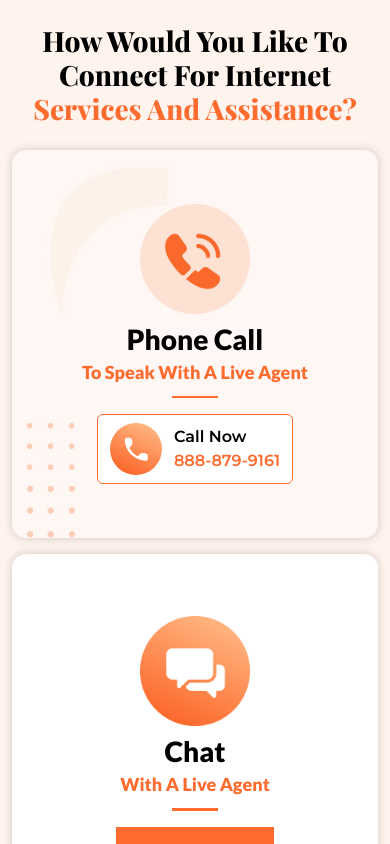
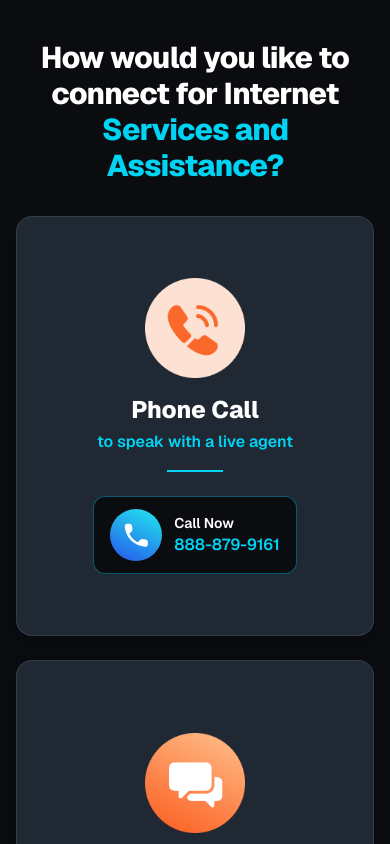
Before and after one commit to ajazsadat/JKcompareinternet, a Next.js app: page /live-agent in a window 390 px wide. Shown: the top 844 px of the page. Built offline with nearby package versions, Linux system fonts and the light colour scheme.

Commit message:
Restyle live-agent page to match site dark theme
Keep the phone/chat layout, but switch backgrounds and accents back to
the JKcompareinternet dark blue/cyan theme instead of SAS peach/orange.

Co-authored-by: ajazsadat <ajazsadat@users.noreply.github.com>

```diff
--- a/src/app/live-agent/layout.js
+++ /dev/null
@@ -1,27 +0,0 @@
-import { Playfair_Display, Lato, Montserrat } from 'next/font/google';
-
-const playfair = Playfair_Display({
-  subsets: ['latin'],
-  weight: ['700', '800'],
-  variable: '--font-live-playfair',
-});
-
-const lato = Lato({
-  subsets: ['latin'],
-  weight: ['400', '700', '900'],
-  variable: '--font-live-lato',
-});
-
-const montserrat = Montserrat({
-  subsets: ['latin'],
-  weight: ['500', '600'],
-  variable: '--font-live-montserrat',
-});
-
-export default function LiveAgentLayout({ children }) {
-  return (
-    <div className={`${playfair.variable} ${lato.variable} ${montserrat.variable}`}>
-      {children}
-    </div>
-  );
-}
--- a/src/app/live-agent/page.js
+++ b/src/app/live-agent/page.js
@@ -22,8 +22,8 @@ function CallIcon() {
       />
       <defs>
         <linearGradient id="liveAgentCallGrad" x1="65" y1="8.5" x2="25" y2="92" gradientUnits="userSpaceOnUse">
-          <stop stopColor="#FFB17C" />
-          <stop offset="1" stopColor="#FC6427" />
+          <stop stopColor="#22d3ee" />
+          <stop offset="1" stopColor="#2563eb" />
         </linearGradient>
       </defs>
     </svg>
@@ -32,80 +32,59 @@ function CallIcon() {
 
 export default function LiveAgentPage() {
   return (
-    <div
-      className="min-h-screen w-full bg-[#FEF3ED] bg-cover bg-center bg-no-repeat px-3 py-6 sm:px-4 sm:py-8"
-      style={{
-        backgroundImage: "url('/images/live-agent/page-bg.jpg')",
-        fontFamily: 'var(--font-live-lato), Lato, sans-serif',
-      }}
-    >
-      <div className="mx-auto flex w-full max-w-[1340px] flex-col items-center">
-        <h1
-          className="mb-6 max-w-4xl text-center text-[28px] font-extrabold capitalize leading-[34px] text-black sm:mb-8 sm:text-[36px] sm:leading-[44px] md:text-[44px] md:leading-[53px]"
-          style={{ fontFamily: 'var(--font-live-playfair), "Playfair Display", serif' }}
-        >
+    <div className="min-h-screen w-full bg-[#0b0c10] px-4 py-10 sm:py-14">
+      <div className="mx-auto flex w-full max-w-6xl flex-col items-center">
+        <h1 className="mb-8 max-w-4xl text-center text-3xl font-extrabold tracking-tight text-white sm:mb-10 sm:text-4xl md:text-5xl">
           How would you like to connect for Internet{' '}
-          <span className="text-[#FE6B2F]">Services and Assistance?</span>
+          <span className="text-cyan-400">Services and Assistance?</span>
         </h1>
 
-        <div className="flex w-full flex-col items-stretch justify-center gap-4 md:flex-row md:gap-[22px]">
+        <div className="grid w-full grid-cols-1 gap-6 md:grid-cols-2 md:gap-8">
           {/* Phone Call card */}
-          <div
-            className="flex min-h-[46vh] w-full flex-col items-center justify-center overflow-hidden rounded-[14px] px-4 py-6 shadow-[0px_0px_10px_0px_rgba(0,0,0,0.18)] md:min-h-[60vh] md:w-[40%] md:px-5"
-            style={{
-              backgroundColor: '#FEF3ED',
-              backgroundImage: "url('/images/live-agent/phone-card-bg.jpg')",
-              backgroundPosition: 'center',
-              backgroundRepeat: 'no-repeat',
-              backgroundSize: 'cover',
-            }}
-          >
+          <div className="flex min-h-[420px] flex-col items-center justify-center rounded-2xl border border-white/10 bg-[#1f2833] px-6 py-8 shadow-xl">
             <Image
               src="/images/live-agent/phone-icon.png"
               alt=""
               width={138}
               height={138}
-              className="mb-2 w-[40%] max-w-[110px] md:w-[48%]"
+              className="mb-4 w-[100px] md:w-[120px]"
             />
-            <h2 className="mb-1 text-center text-[28px] font-extrabold capitalize leading-[34px] text-black md:text-[34px] md:leading-[38px]">
+            <h2 className="mb-1 text-center text-2xl font-extrabold text-white md:text-3xl">
               Phone Call
             </h2>
-            <h4 className="mb-3 text-center text-[18px] font-extrabold capitalize leading-[24px] text-[#FE6B2F] md:text-[20px] md:leading-[26px]">
+            <h4 className="mb-4 text-center text-base font-semibold text-cyan-400 md:text-lg">
               to speak with a live agent
             </h4>
-            <div className="mx-auto mb-4 h-[2.5px] w-[14%] bg-[#FE6B2F]" />
+            <div className="mx-auto mb-6 h-[2px] w-14 bg-cyan-400" />
             <a
               href={PHONE_HREF}
-              className="inline-flex items-center justify-start gap-3 rounded-md border border-[#FE6B2F] bg-white px-3 py-2 no-underline transition hover:brightness-95"
+              className="inline-flex items-center justify-start gap-3 rounded-xl border border-cyan-400/40 bg-[#0b0c10] px-4 py-3 no-underline transition hover:border-cyan-300 hover:bg-[#111827]"
             >
               <CallIcon />
-              <span className="text-left" style={{ fontFamily: 'var(--font-live-montserrat), Montserrat, sans-serif' }}>
-                <span className="block text-[16px] font-semibold leading-6 text-black sm:text-[17px]">Call Now</span>
-                <span className="block text-[16px] font-semibold text-[#FE6B2F] sm:text-[21px]">{PHONE_DISPLAY}</span>
+              <span className="text-left">
+                <span className="block text-sm font-semibold text-white sm:text-base">Call Now</span>
+                <span className="block text-base font-semibold text-cyan-400 sm:text-xl">
+                  {PHONE_DISPLAY}
+                </span>
               </span>
             </a>
           </div>
 
           {/* Chat card */}
-          <div className="flex min-h-[46vh] w-full flex-col items-center justify-center rounded-[14px] bg-white px-4 py-6 shadow-[0px_0px_10px_0px_rgba(0,0,0,0.18)] md:min-h-[60vh] md:w-[40%] md:px-5">
+          <div className="flex min-h-[420px] flex-col items-center justify-center rounded-2xl border border-white/10 bg-[#1f2833] px-6 py-8 shadow-xl">
             <Image
               src="/images/live-agent/chat-icon.png"
               alt=""
               width={138}
               height={138}
-              className="mb-2 w-[40%] max-w-[110px] md:w-[48%]"
+              className="mb-4 w-[100px] md:w-[120px]"
             />
-            <h2 className="mb-1 text-center text-[28px] font-extrabold capitalize leading-[34px] text-black md:text-[34px] md:leading-[38px]">
-              Chat
-            </h2>
-            <h4 className="mb-3 text-center text-[18px] font-extrabold capitalize leading-[24px] text-[#FE6B2F] md:text-[20px] md:leading-[26px]">
+            <h2 className="mb-1 text-center text-2xl font-extrabold text-white md:text-3xl">Chat</h2>
+            <h4 className="mb-4 text-center text-base font-semibold text-cyan-400 md:text-lg">
               with a live agent
             </h4>
-            <div className="mx-auto mb-4 h-[2.5px] w-[14%] bg-[#FE6B2F]" />
-            <TawkChatButton
-              className="rounded-none border-0 bg-[#FE6B2F] px-9 py-3.5 text-[17px] font-medium text-white transition hover:bg-black md:text-[20px]"
-              style={{ fontFamily: 'var(--font-live-montserrat), Montserrat, sans-serif' }}
-            >
+            <div className="mx-auto mb-6 h-[2px] w-14 bg-cyan-400" />
+            <TawkChatButton className="rounded-xl border-0 bg-gradient-to-r from-blue-600 to-cyan-600 px-9 py-3.5 text-lg font-bold text-white transition hover:from-blue-500 hover:to-cyan-500">
               Chat Now
             </TawkChatButton>
           </div>
```
Also changed, not shown: public/images/live-agent/page-bg.jpg (deleted), public/images/live-agent/phone-card-bg.jpg (deleted).
